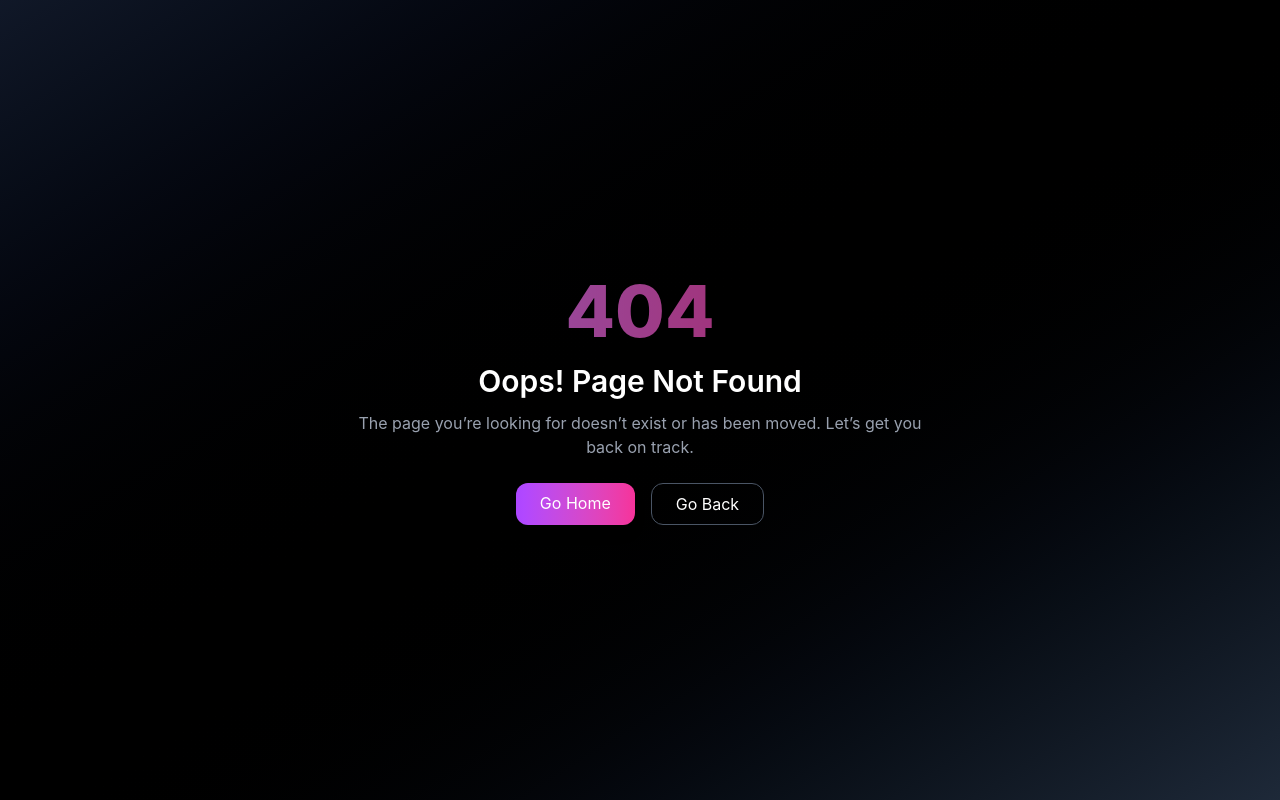
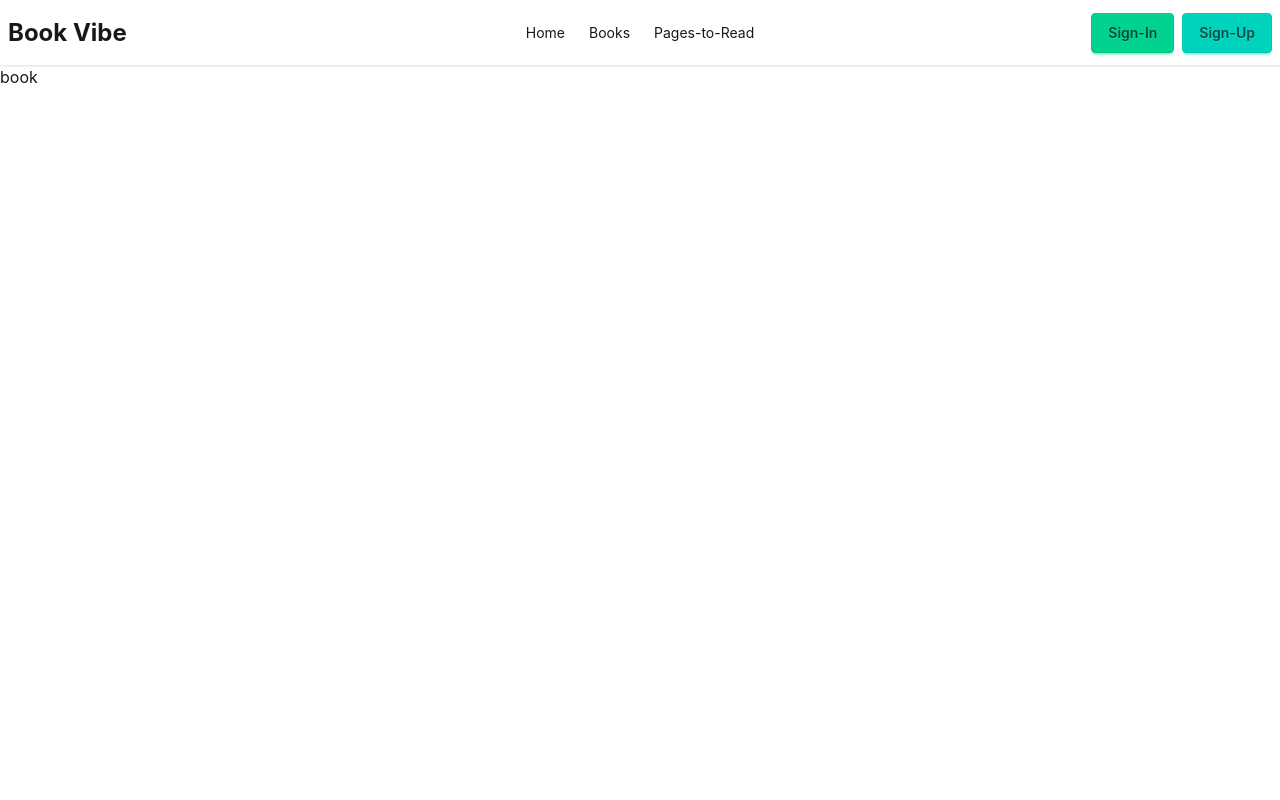
Before and after one commit to ryousufrahman/book-tracking, a React (Vite) app: page /bookDetails/1 in a window 1280 px wide. Before the commit this address had no page. Built offline with nearby package versions, Linux system fonts and the light colour scheme.

Commit message:
added a Link to the book list so that it redirect us to bookdetails page

```diff
--- a/src/Components/Pages/RenderBook.jsx
+++ b/src/Components/Pages/RenderBook.jsx
@@ -1,10 +1,11 @@
 import React from 'react';
+import { Link } from 'react-router';
 
 const RenderBook = ({book}) => {
     const badge = book.tags;
     return (
         <>
-         <div className='main-card p-3 rounded-2xl shadow space-y-4'>
+         <Link to={`bookDetails/${book.bookId}`} className='main-card p-3 rounded-2xl shadow space-y-4'>
             <div className='card-img  rounded-2xl bg-gray-100 py-5'>
                 <img src={book.image} alt={book.bookName}  className='h-[150px] mx-auto'/>
             </div>
@@ -27,7 +28,7 @@ const RenderBook = ({book}) => {
               </div>
 
 
-         </div>
+         </Link>
 
         </>
     );
--- /dev/null
+++ b/src/Components/Pages/bookdetails/BookDetail.jsx
@@ -0,0 +1,11 @@
+import React from 'react';
+
+const BookDetail = () => {
+    return (
+        <div>
+            book
+        </div>
+    );
+};
+
+export default BookDetail;
--- a/src/Router/Router.jsx
+++ b/src/Router/Router.jsx
@@ -3,6 +3,7 @@ import MainLayout from "../Layout/MainLayout";
 import Home from "../Components/Pages/Home";
 import Books from "../Components/Pages/Books";
 import Errorpage from "../Components/Pages/Errorpage";
+import BookDetail from "../Components/Pages/bookdetails/BookDetail";
 
  export const router =createBrowserRouter([
    {
@@ -16,6 +17,10 @@ import Errorpage from "../Components/Pages/Errorpage";
      {
       path : '/books',
       element : <Books></Books>
+     } ,
+     {
+      path:'bookDetails/:id' ,
+      element : <BookDetail></BookDetail>
      }
 
 
```
